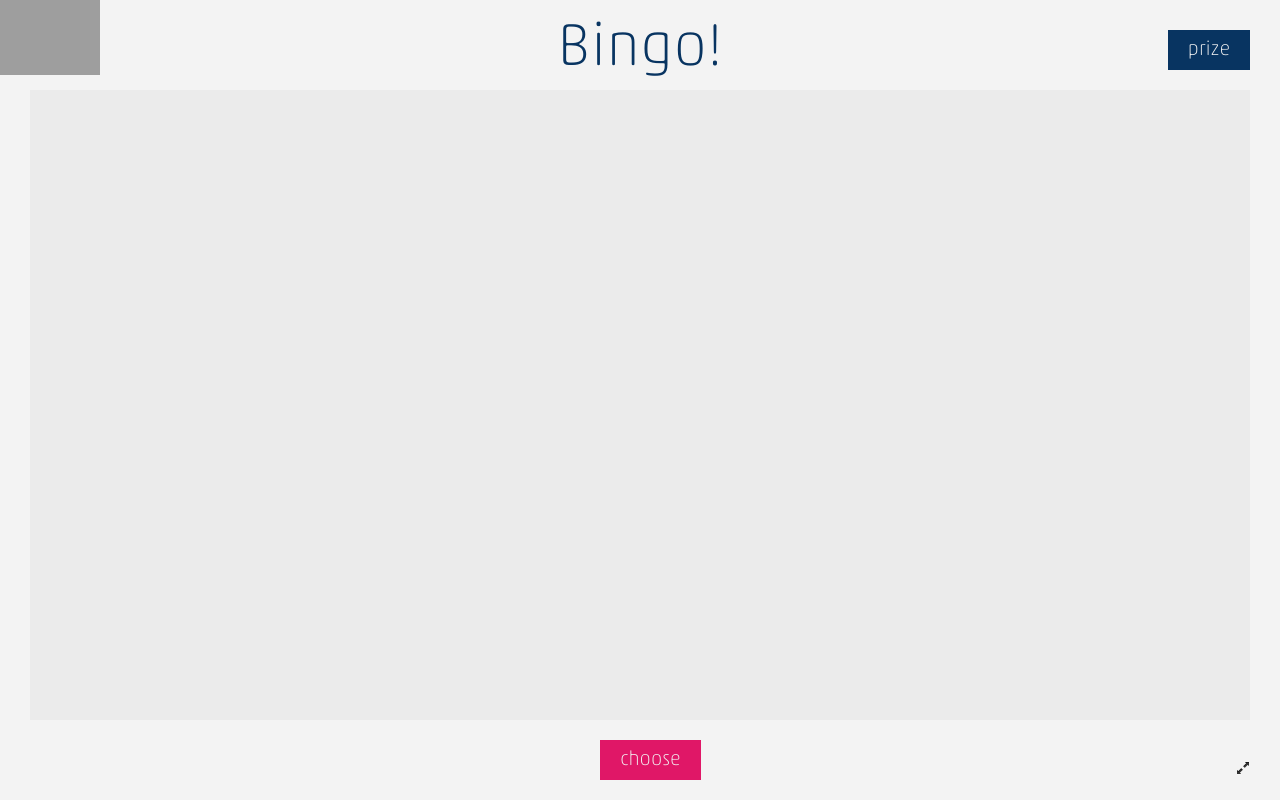
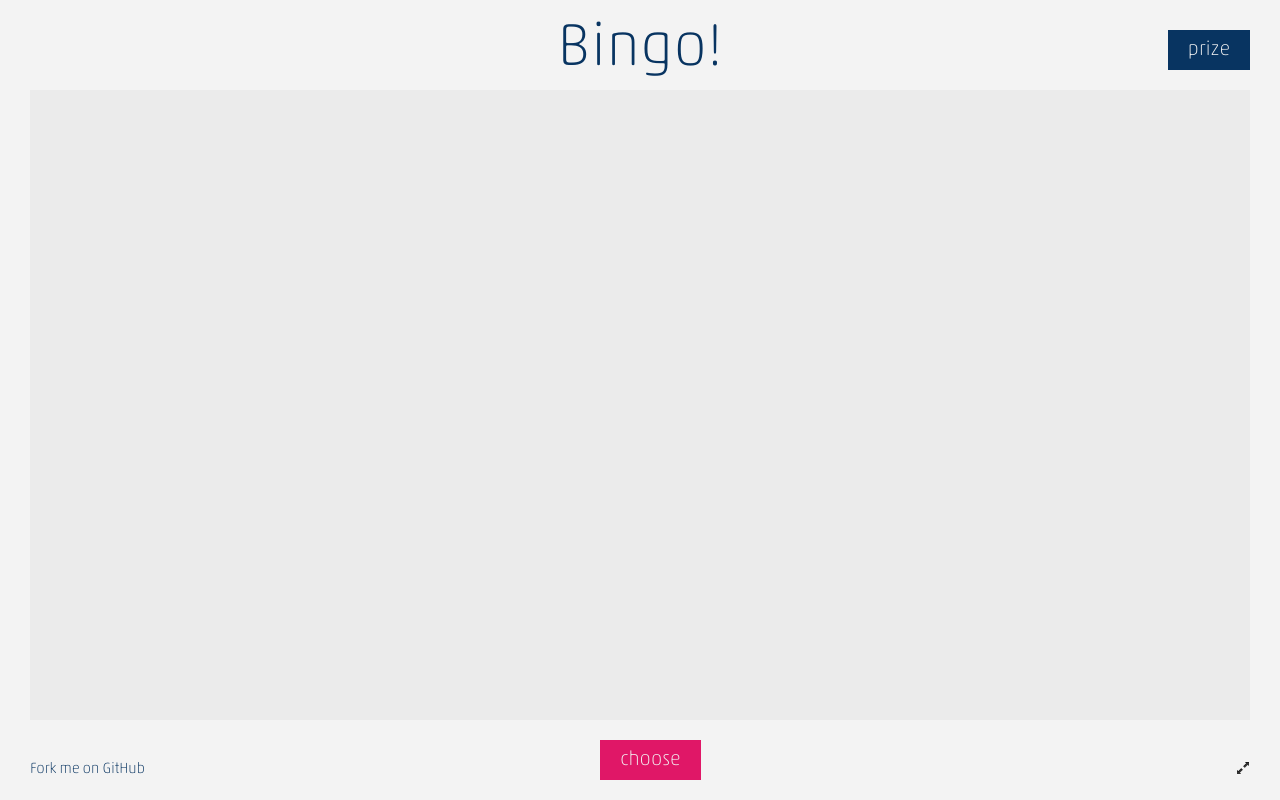
Before and after one commit to fmy/bingo_flat, a plain HTML site: page index.html in a window 1280 px wide. Drawn offline with Linux system fonts and the light colour scheme; grey boxes are pictures that could not be loaded.

Commit message:
edit css

```diff
--- a/index.html
+++ b/index.html
@@ -13,8 +13,9 @@
   <a class="bottom square square-pink choose">choose</a>
   <div class="number_box"></div>
   <div class="bottom-right toggle_fullscreen"><i class="icon-resize-full"></i></div>
+  <a class="forkme" href="https://github.com/fmy/bingo_flat" target="_blank">Fork me on GitHub</a>
 </div>
-<a href="https://github.com/fmy/bingo_flat" target="_blank"><img style="position: absolute; top: 0; left: 0; border: 0;" src="https://s3.amazonaws.com/github/ribbons/forkme_left_gray_6d6d6d.png" width="100" height="100" alt="Fork me on GitHub"></a>
+
 <!-- javascript -->
 <script src="js/jquery-1.9.1.min.js"></script>
 <script src="js/bootstrap.min.js"></script>
--- a/style.css
+++ b/style.css
@@ -39,9 +39,15 @@ html>body {
   color: rgb(8, 52, 97);
 }
 
-.title:hover {
+.title:hover,
+.forkme:hover {
   text-decoration: none;
-  opacity: .7;
+  text-shadow: 0 0 3px rgba(0, 0, 0, .5);
+}
+i:hover {
+  cursor: pointer;
+  background-color: rgba(0, 0, 0, .2);
+  box-shadow: 0 0 3px 3px rgba(0, 0, 0, .2);
 }
 
 /* 部品 */
@@ -94,12 +100,6 @@ html>body {
   background-color: rgb(240, 140, 140);
 }
 
-i:hover {
-  cursor: pointer;
-  background-color: rgba(0, 0, 0, .2);
-  box-shadow: 0 0 3px 3px rgba(0, 0, 0, .2);
-}
-
 /* 絶対位置 */
 
 .top-right {
@@ -131,3 +131,11 @@ i:hover {
   background-color: rgb(235, 235, 235);
   overflow-y: auto;
 }
+
+.forkme {
+  position: absolute;
+  bottom: 0;
+  left: 10px;
+  font-size: 15px;
+  color: rgb(8, 52, 97);
+}
```
